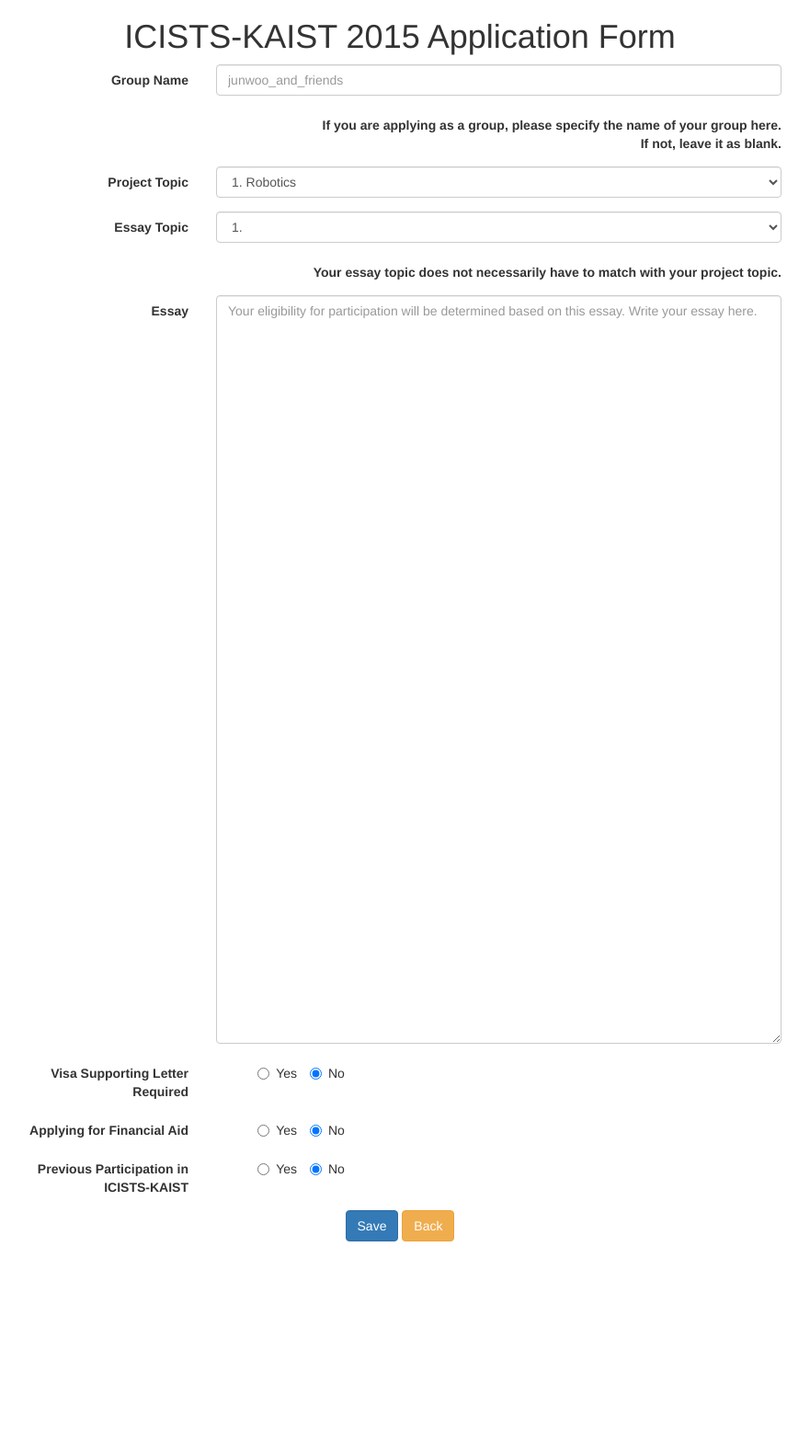
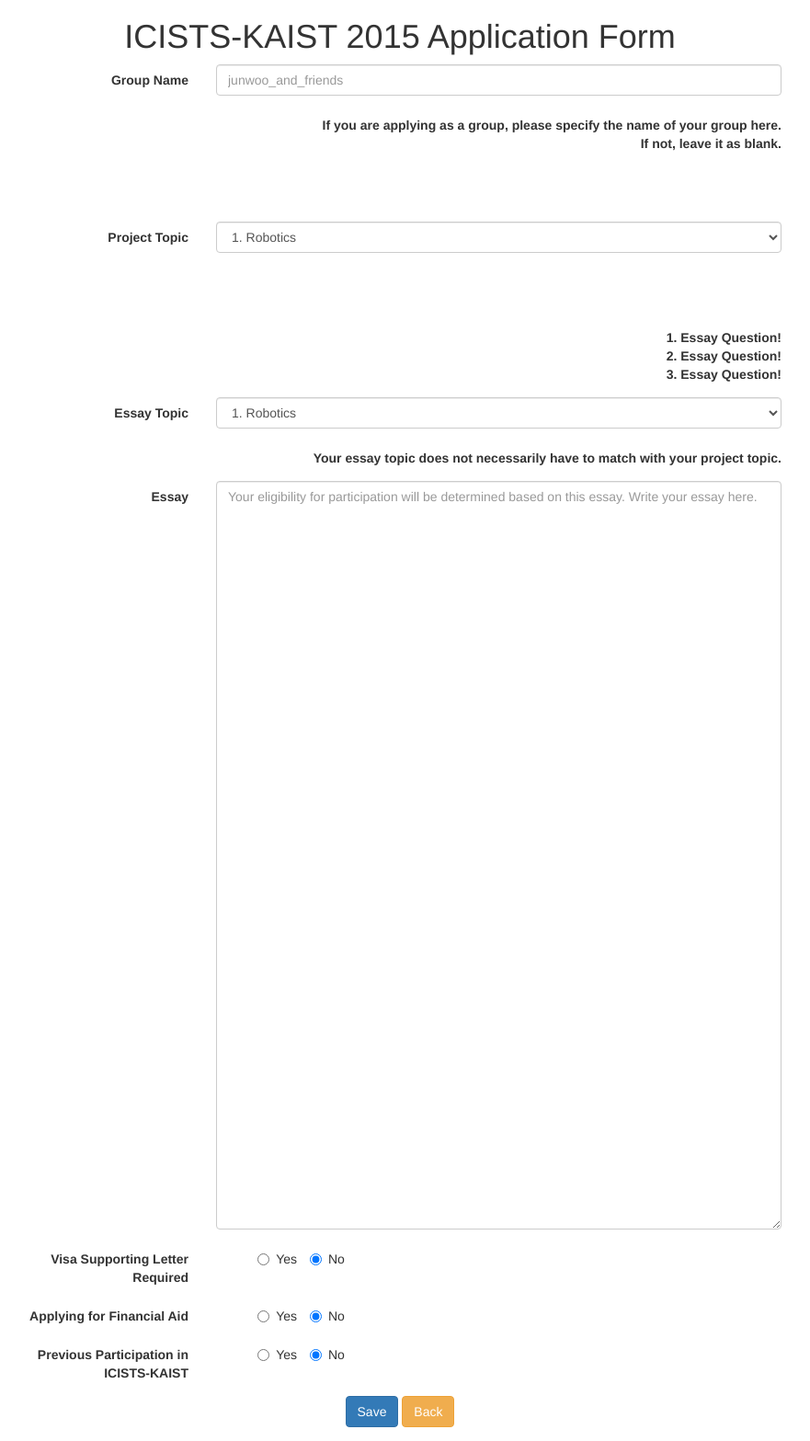
Before and after one commit to icists/ams, a Django app: page /registration/form/ in a window 1280 px wide. Shown: the whole page at 92% size, without its empty margins (205-1086 px from the left). Before the commit the page ends 1350 px from the top, so only its background shows below. Run offline with Django 3.2, Linux system fonts and the light colour scheme; some libraries are stand-ins or nearby versions.

Commit message:
more fix at form.html

```diff
--- a/icists/icists/templates/registration/form.html
+++ b/icists/icists/templates/registration/form.html
@@ -23,7 +23,7 @@
         </div>
         <div class="form-group">
             <label class="col-sm-12 control-label">
-            If you are applying as a group, please specify the name of your group here. <br> If not, leave it as blank.
+            If you are applying as a group, please specify the name of your group here. <br> If not, leave it as blank.<br> <br> <br> <br>
             </label>
         </div>
 
@@ -32,18 +32,30 @@
             <div class="col-sm-9">
                 <select class="form-control" name="project_topic" required="required">
                 <option>1. Robotics </option>
-                <option>2. Personalised Medicine </option>
+                <option>2. Medicine </option>
                 <option>3. Science Communication </option>
                 </select>
             </div>
         </div>
         <div class="form-group">
+            <label class="col-sm-12 control-label">
+            <br>
+            <br>
+            <br>
+1. Essay Question!
+            <br>
+2. Essay Question!
+            <br>
+3. Essay Question!
+            </label>
+        </div>
+        <div class="form-group">
             <label class="col-sm-3 control-label">Essay Topic</label>
             <div class="col-sm-9">
                 <select class="form-control" name="essay_topic" required="required">
-                <option>1. </option>
-                <option>2. </option>
-                <option>3. </option>
+                <option>1. Robotics</option>
+                <option>2. Medicine</option>
+                <option>3. Science Communication </option>
                 </select>
             </div>
         </div>
```
